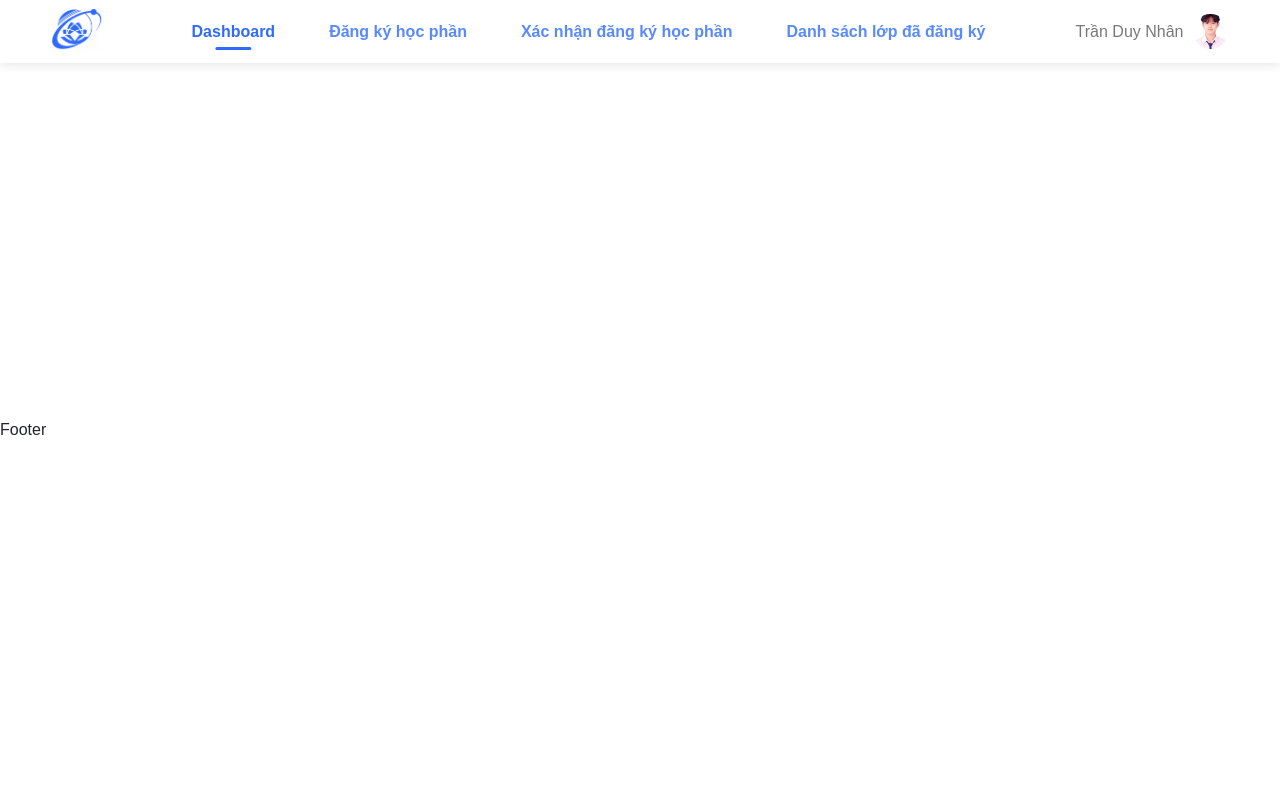
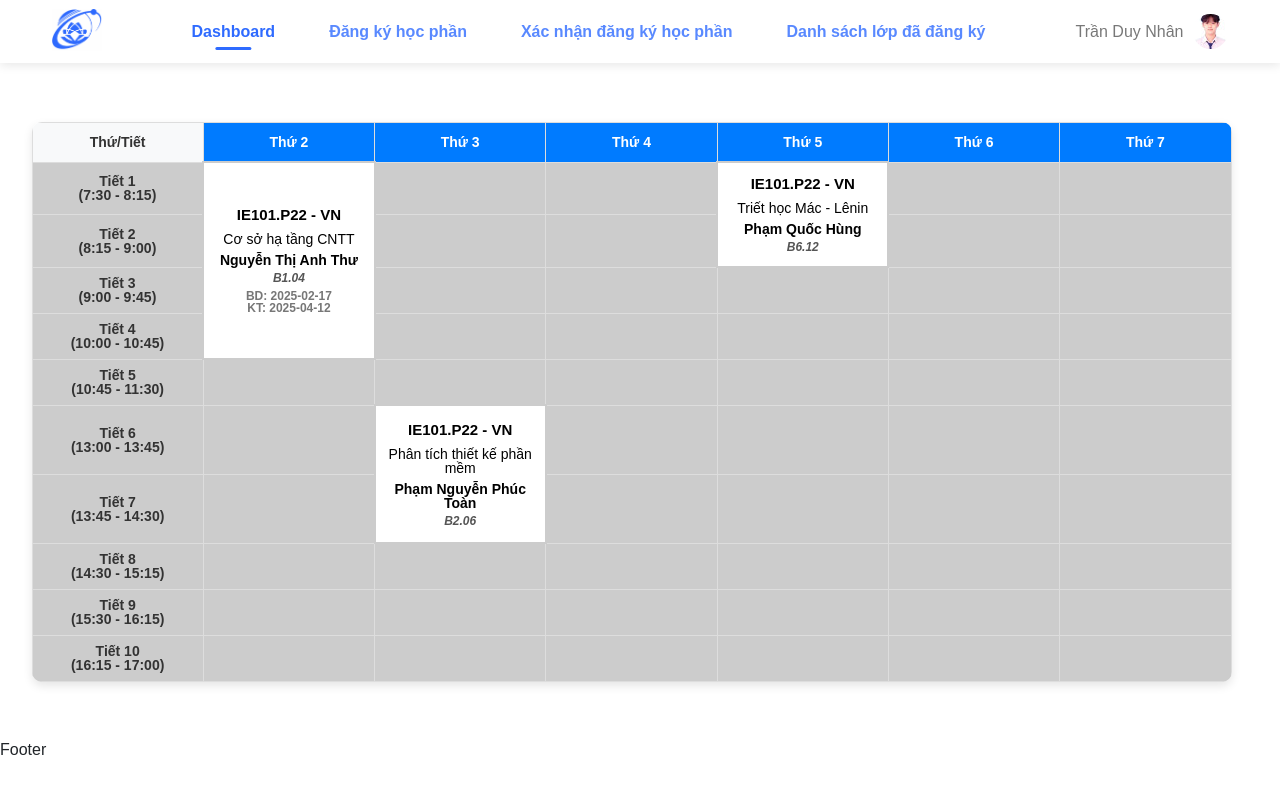
Before and after one commit to FatPat117/IE103, a React (Vite) app: page / in a window 1280 px wide. Shown: the top 794 px of the page. Built offline with nearby package versions, Linux system fonts and the light colour scheme.

Commit message:
Schedule #2

```diff
--- a/src/App.jsx
+++ b/src/App.jsx
@@ -1,10 +1,12 @@
 import Footer from "./components/Footer/Footer";
 import Header from "./components/Header/Header";
+import Schedule from "./pages/Schedule/Schedule";
 
 function App() {
         return (
                 <div>
                         <Header />
+                        <Schedule />
                         <Footer />
                 </div>
         );
--- a/src/pages/Schedule/Schedule.css
+++ b/src/pages/Schedule/Schedule.css
@@ -1,12 +1,15 @@
-table {
-        margin: 40px auto 0;
-        min-width: 1500px;
-        min-height: 75vh;
+.table {
+        margin: 80px auto 0;
+        min-width: 1200px;
+        height: 70vh;
         border-collapse: collapse;
         text-align: center;
         font-family: "Poppins", sans-serif;
-        font-size: 1.8rem;
+        font-size: 1.4rem;
         table-layout: fixed;
+        border-radius: 10px;
+        overflow: hidden;
+        box-shadow: 0px 4px 10px rgba(0, 0, 0, 0.1);
 }
 
 th,
@@ -14,24 +17,100 @@ td {
         border: 1.5px solid #ddd;
         padding: 12px;
         width: calc(100% / 7);
+        text-align: center;
+        vertical-align: middle;
 }
 
-th {
-        background-color: #f8f9fa;
+/* Header */
+.table__heading th {
+        background-color: #007bff;
+        color: white;
         font-weight: 700;
-        padding: 10px 0;
+        padding: 12px;
 }
 
+/* Cột đầu tiên */
+td:first-child,
+th:first-child {
+        font-weight: 600;
+        background-color: #f8f9fa;
+        color: #333;
+}
+
+/* Ô trống */
 td {
         background-color: #cccccc !important;
-        font-weight: 400;
 }
 
-td:first-child {
-        font-weight: 500;
+/* Màu xen kẽ hàng */
+tbody tr:nth-child(odd) td {
+        background-color: #f1f1f1;
 }
 
-tr th:first-child,
-tr td:first-child {
-        width: 15%;
+/* Hiệu ứng hover */
+tbody tr:hover td {
+        background-color: #e3f2fd;
+        transition: background-color 0.3s;
 }
+
+.schedule__course {
+        background: #fff;
+        border-radius: 8px;
+        padding: 10px;
+        box-shadow: 0px 3px 6px rgba(0, 0, 0, 0.1);
+        font-size: 1.2rem;
+        position: relative;
+        transition: background 0.3s ease;
+}
+
+.schedule__course[rowspan] {
+        background: #fff !important; /* Màu vàng nhạt */
+        border: 2px solid #ccc; /* Viền cam */
+        font-weight: bold;
+}
+
+.course-code {
+        display: inline-block;
+        font-weight: 700;
+        font-size: 1.5rem;
+        margin-bottom: 10px;
+}
+
+.course-title {
+        display: inline-block;
+        font-size: 1.4rem;
+        font-weight: 300;
+        margin-bottom: 7px;
+}
+
+.teacher-name {
+        display: inline-block;
+        font-weight: bold;
+        font-size: 1.4rem;
+        margin-bottom: 5px;
+}
+
+.room {
+        font-style: italic;
+        color: #555;
+}
+
+.course-date {
+        margin-top: 6px;
+        display: inline-block;
+        color: #777;
+}
+
+.delete-icon {
+        position: absolute;
+        top: 5px;
+        right: 5px;
+        cursor: pointer;
+        font-size: 1.5rem;
+        color: red;
+        display: none; /* Mặc định ẩn */
+}
+
+.schedule__course:hover .delete-icon {
+        display: inline-block; /* Hiện khi hover */
+}
--- a/src/pages/Schedule/Schedule.jsx
+++ b/src/pages/Schedule/Schedule.jsx
@@ -1,142 +1,181 @@
-import React from "react";
+import React, { useState } from "react";
 import "./Schedule.css";
+
+const scheduleData = [
+        {
+                day: "Thứ 2",
+                time: "7:30 - 10:45",
+                subject: "Cơ sở hạ tầng CNTT",
+                room: "B1.04",
+                teacher: "Nguyễn Thị Anh Thư",
+                start: "2025-02-17",
+                end: "2025-04-12",
+        },
+        {
+                day: "Thứ 3",
+                time: "13:00 - 14:30",
+                subject: "Phân tích thiết kế phần mềm",
+                room: "B2.06",
+                teacher: "Phạm Nguyễn Phúc Toàn",
+        },
+        {
+                day: "Thứ 5",
+                time: "7:30 - 9:00",
+                subject: "Triết học Mác - Lênin",
+                room: "B6.12",
+                teacher: "Phạm Quốc Hùng",
+        },
+];
+
+const periods = [
+        { label: "Tiết 1", time: "7:30 - 8:15" },
+        { label: "Tiết 2", time: "8:15 - 9:00" },
+        { label: "Tiết 3", time: "9:00 - 9:45" },
+        { label: "Tiết 4", time: "10:00 - 10:45" },
+        { label: "Tiết 5", time: "10:45 - 11:30" },
+        { label: "Tiết 6", time: "13:00 - 13:45" },
+        { label: "Tiết 7", time: "13:45 - 14:30" },
+        { label: "Tiết 8", time: "14:30 - 15:15" },
+        { label: "Tiết 9", time: "15:30 - 16:15" },
+        { label: "Tiết 10", time: "16:15 - 17:00" },
+];
+
+function timeToMinutes(time) {
+        const [hours, minutes] = time.split(":").map(Number);
+        return hours * 60 + minutes;
+}
+
+function getMergedCourses(day) {
+        const courses = scheduleData.filter((course) => course.day === day);
+        const mergedCourses = [];
+
+        courses.forEach((course) => {
+                const [courseStart, courseEnd] = course.time.split(" - ").map(timeToMinutes);
+                const startPeriodIndex = periods.findIndex(
+                        (p) => timeToMinutes(p.time.split(" - ")[0]) === courseStart
+                );
+                const endPeriodIndex = periods.findIndex((p) => timeToMinutes(p.time.split(" - ")[0]) === courseEnd);
+                const courseDuration = endPeriodIndex - startPeriodIndex;
+
+                if (
+                        !mergedCourses.some(
+                                (c) => c.startPeriodIndex <= startPeriodIndex && c.endPeriodIndex > startPeriodIndex
+                        )
+                ) {
+                        mergedCourses.push({
+                                ...course,
+                                startPeriodIndex,
+                                endPeriodIndex,
+                                rowSpan: courseDuration,
+                        });
+                }
+        });
+
+        return mergedCourses;
+}
+
 function Schedule() {
+        const [hovered, setHovered] = useState(null);
+
         return (
+                <div className="container">
                         <table className="table">
                                 <thead>
                                         <tr className="table__heading">
                                                 <th>Thứ/Tiết</th>
-                                        <th>Thứ 2</th>
-                                        <th>Thứ 3</th>
-                                        <th>Thứ 4</th>
-                                        <th>Thứ 5</th>
-                                        <th>Thứ 6</th>
-                                        <th>Thứ 7</th>
+                                                {["Thứ 2", "Thứ 3", "Thứ 4", "Thứ 5", "Thứ 6", "Thứ 7"].map((day) => (
+                                                        <th key={day}>{day}</th>
+                                                ))}
                                         </tr>
                                 </thead>
                                 <tbody>
-                                <tr>
-                                        <td>
-                                                Tiết 1 <br />
-                                                (7:30 - 8:15)
+                                        {periods.map((period, periodIndex) => (
+                                                <tr key={period.label}>
+                                                        <td className="period-cell">
+                                                                {period.label} <br /> ({period.time})
                                                         </td>
-                                        <td></td>
-                                        <td></td>
-                                        <td></td>
-                                        <td></td>
-                                        <td></td>
-                                        <td></td>
+                                                        {["Thứ 2", "Thứ 3", "Thứ 4", "Thứ 5", "Thứ 6", "Thứ 7"].map(
+                                                                (day) => {
+                                                                        const mergedCourses = getMergedCourses(day);
+                                                                        const course = mergedCourses.find(
+                                                                                (c) =>
+                                                                                        c.startPeriodIndex ===
+                                                                                        periodIndex
+                                                                        );
+
+                                                                        if (course) {
+                                                                                return (
+                                                                                        <td
+                                                                                                key={day}
+                                                                                                rowSpan={course.rowSpan}
+                                                                                                className="schedule__course"
+                                                                                                onMouseEnter={() =>
+                                                                                                        setHovered(
+                                                                                                                course.subject
+                                                                                                        )
+                                                                                                }
+                                                                                                onMouseLeave={() =>
+                                                                                                        setHovered(null)
+                                                                                                }
+                                                                                        >
+                                                                                                <strong className="course-code">
+                                                                                                        IE101.P22 - VN
+                                                                                                </strong>
+                                                                                                <br />
+                                                                                                <span className="course-title">
+                                                                                                        {course.subject}
+                                                                                                </span>
+                                                                                                <br />
+                                                                                                <strong className="teacher-name">
+                                                                                                        {course.teacher}
+                                                                                                </strong>
+                                                                                                <br />
+                                                                                                <span className="room">
+                                                                                                        {course.room}
+                                                                                                </span>
+                                                                                                <br />
+                                                                                                {course.start &&
+                                                                                                        course.end && (
+                                                                                                                <span className="course-date">
+                                                                                                                        BD:{" "}
+                                                                                                                        {
+                                                                                                                                course.start
+                                                                                                                        }{" "}
+                                                                                                                        <br />{" "}
+                                                                                                                        KT:{" "}
+                                                                                                                        {
+                                                                                                                                course.end
+                                                                                                                        }
+                                                                                                                </span>
+                                                                                                        )}
+                                                                                                {hovered ===
+                                                                                                        course.subject && (
+                                                                                                        <span className="delete-icon">
+                                                                                                                🗑️
+                                                                                                        </span>
+                                                                                                )}
+                                                                                        </td>
+                                                                                );
+                                                                        } else if (
+                                                                                mergedCourses.some(
+                                                                                        (c) =>
+                                                                                                c.startPeriodIndex <
+                                                                                                        periodIndex &&
+                                                                                                c.endPeriodIndex >
+                                                                                                        periodIndex
+                                                                                )
+                                                                        ) {
+                                                                                return null;
+                                                                        } else {
+                                                                                return <td key={day}></td>;
+                                                                        }
+                                                                }
+                                                        )}
                                                 </tr>
-                                <tr>
-                                        <td>
-                                                Tiết 2 <br />
-                                                (8:15 - 9:00)
-                                        </td>
-                                        <td></td>
-                                        <td></td>
-                                        <td></td>
-                                        <td></td>
-                                        <td></td>
-                                        <td></td>
-                                </tr>
-                                <tr>
-                                        <td>
-                                                Tiết 3 <br />
-                                                (9:00 - 9:45)
-                                        </td>
-                                        <td></td>
-                                        <td></td>
-                                        <td></td>
-                                        <td></td>
-                                        <td></td>
-                                        <td></td>
-                                </tr>
-                                <tr>
-                                        <td>
-                                                Tiết 4 <br />
-                                                (10:00 - 10:45)
-                                        </td>
-                                        <td></td>
-                                        <td></td>
-                                        <td></td>
-                                        <td></td>
-                                        <td></td>
-                                        <td></td>
-                                </tr>
-                                <tr>
-                                        <td>
-                                                Tiết 5 <br />
-                                                (10:45 - 11:30)
-                                        </td>
-                                        <td></td>
-                                        <td></td>
-                                        <td></td>
-                                        <td></td>
-                                        <td></td>
-                                        <td></td>
-                                </tr>
-                                <tr>
-                                        <td>
-                                                Tiết 6 <br />
-                                                (13:00 - 13:45)
-                                        </td>
-                                        <td></td>
-                                        <td></td>
-                                        <td></td>
-                                        <td></td>
-                                        <td></td>
-                                        <td></td>
-                                </tr>
-                                <tr>
-                                        <td>
-                                                Tiết 7 <br />
-                                                (13:45 - 14:30)
-                                        </td>
-                                        <td></td>
-                                        <td></td>
-                                        <td></td>
-                                        <td></td>
-                                        <td></td>
-                                        <td></td>
-                                </tr>
-                                <tr>
-                                        <td>
-                                                Tiết 8 <br />
-                                                (14:30 - 15:15)
-                                        </td>
-                                        <td></td>
-                                        <td></td>
-                                        <td></td>
-                                        <td></td>
-                                        <td></td>
-                                        <td></td>
-                                </tr>
-                                <tr>
-                                        <td>
-                                                Tiết 9 <br />
-                                                (15:30 - 16:15)
-                                        </td>
-                                        <td></td>
-                                        <td></td>
-                                        <td></td>
-                                        <td></td>
-                                        <td></td>
-                                        <td></td>
-                                </tr>
-                                <tr>
-                                        <td>
-                                                Tiết 10 <br />
-                                                (16:15 - 17:00)
-                                        </td>
-                                        <td></td>
-                                        <td></td>
-                                        <td></td>
-                                        <td></td>
-                                        <td></td>
-                                        <td></td>
-                                </tr>
+                                        ))}
                                 </tbody>
                         </table>
+                </div>
         );
 }
 
```
Lines whose indentation alone changed are shown as unchanged.
